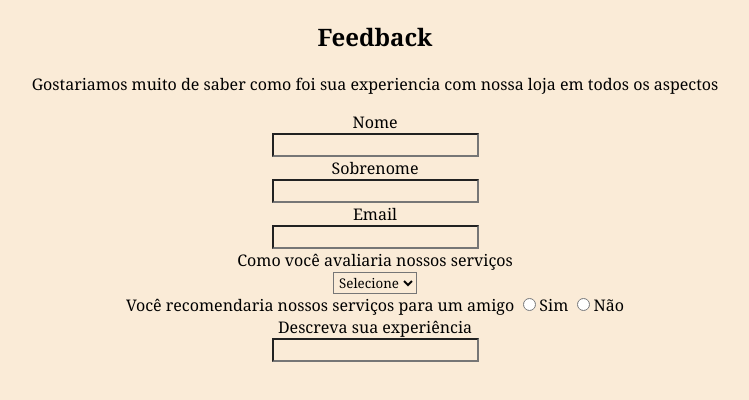
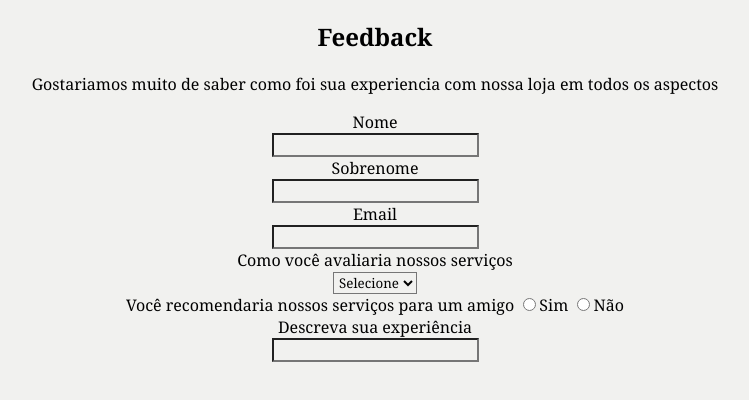
Before and after one commit to PauloFelipe102/Formulario, a plain HTML site: page form/index.html in a window 1280 px wide. Shown: the whole page, without its empty margins (265-1014 px from the left). Drawn offline with Linux system fonts and the light colour scheme.

Commit message:
atualização

```diff
--- a/form/style/style.css
+++ b/form/style/style.css
@@ -1,7 +1,7 @@
 *{
     font-family: Cambria, Cochin, Georgia, Times, 'Times New Roman', serif;
     text-align: center;
-    background-color: antiquewhite;
+    background-color: rgb(241, 241, 239);
 }
 #body-form{
     margin: auto;
```
